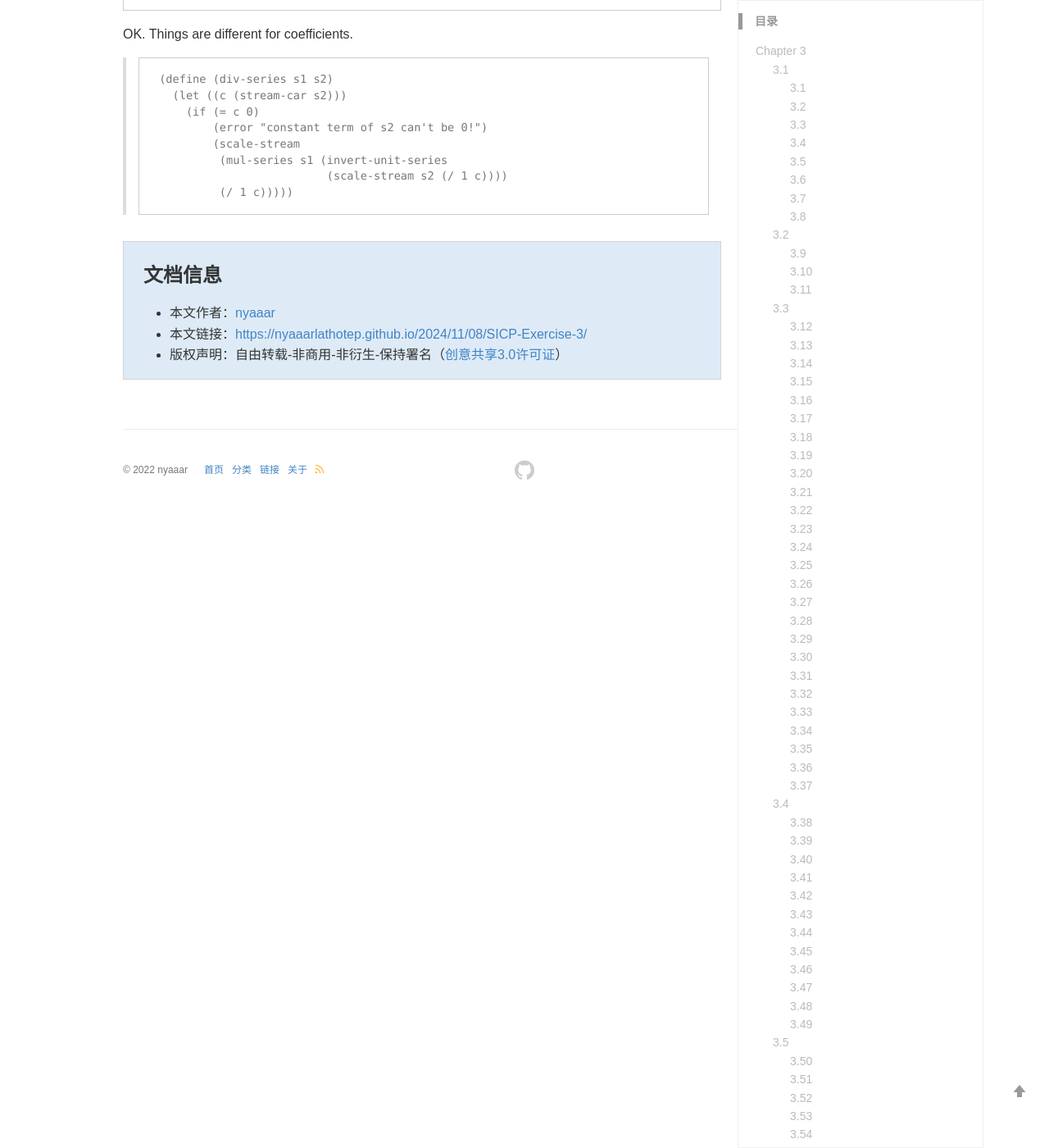
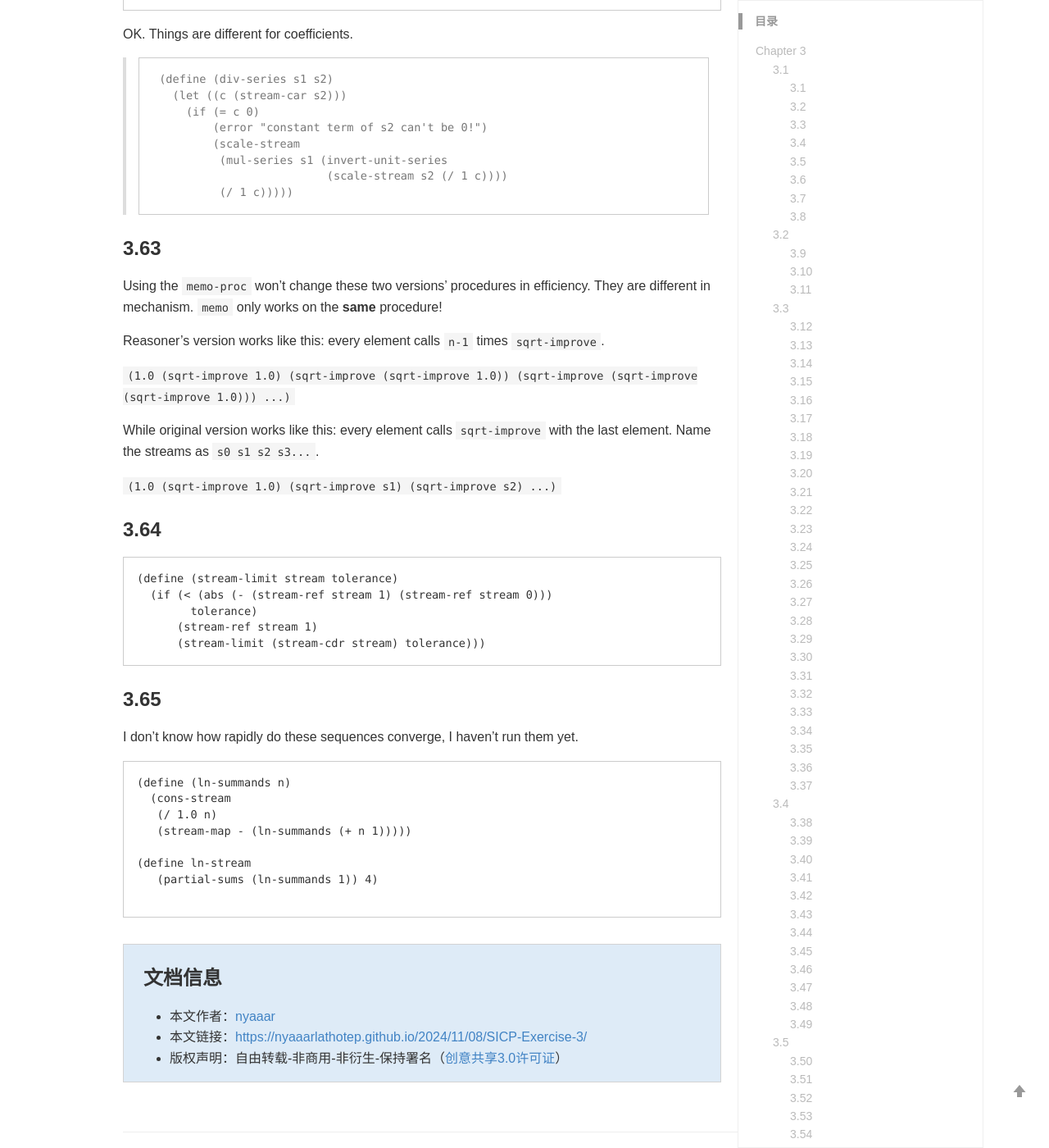
Before and after one commit to nyaaarlathotep/nyaaarlathotep.github.io, a Jekyll site: the page built from _posts/2024-11-8- SICP Exercise 3.md, in a window 1280 px wide and 1400 px high, scrolled down 42701 px. Shown: the whole window at 82% size. Built offline with Jekyll 4.4.1, drawn with Linux system fonts in a browser that asks for light colours; comment, search, counter and statistics services are not loaded; a style sheet for code colours, icons or effects is not loaded; some of the changed text lies outside the part shown.

Commit message:
Update 2024-11-8- SICP Exercise 3.md

````diff
--- a/_posts/2024-11-8- SICP Exercise 3.md
+++ b/_posts/2024-11-8- SICP Exercise 3.md
@@ -279,7 +279,7 @@ I could use the original `monte-carlo`, it seems much easier.
 
 ### 3.6
 
-We don't have `rand` or ` rand-update` in Racket. Oh, I find something: [2 SICP Language](https://docs.racket-lang.org/sicp-manual/SICP_Language.html). OK, it still doesn't work.
+We don't have `rand` or `rand-update` in Racket. Oh, I find something: [2 SICP Language](https://docs.racket-lang.org/sicp-manual/SICP_Language.html). OK, it still doesn't work.
 
 I guess it's Just another dispatch.
 
@@ -424,7 +424,7 @@ I'm not sure how to express the another call `(( ) )`.
 
 ![3.11-3](/images/sicp/3.11-3.png)
 
-` (define acc2 (make-account 100))`
+`(define acc2 (make-account 100))`
 
 They only share the same `dispatch` code.
 
@@ -871,7 +871,7 @@ Also, we may just modify the `assoc` and `insert!` so we could run the new imple
 
 Plz, no more drawings.
 
-` (define memo-fib...)` ` (define (memoize f)...)`
+`(define memo-fib...)` `(define (memoize f)...)`
 
 ![3.25-1](/images/sicp/3.25-1.png)
 
@@ -887,7 +887,7 @@ So, the first element inserted in the table is `1`.
 
 ![3.25-3](/images/sicp/3.25-3.png)
 
-Then, the result of ` (memo-fib 2)` will be inserted in table.
+Then, the result of `(memo-fib 2)` will be inserted in table.
 
 ![3.25-4](/images/sicp/3.25-4.png)
 
@@ -1121,7 +1121,7 @@ More than these: 90\$, 110\$, 50\$... Mary makes this more complicated. The book
 
 We don't know the implementation of `make-serializer`. How could we make a conclusion? It could possibly make no changes.
 
-I guess these three.
+I guess answers are these three.
 
 101: P1 sets x to 100 and then P2 increments x to 101.
 
@@ -1596,3 +1596,40 @@ OK. Things are different for coefficients.
 >                           (scale-stream s2 (/ 1 c))))
 >           (/ 1 c)))))
 > ```
+
+### 3.63
+
+Using the `memo-proc` won't change these two versions' procedures in efficiency. They are different in mechanism. `memo` only works on the **same** procedure!
+
+Reasoner's version works like this: every element calls `n-1` times `sqrt-improve`.
+
+`(1.0 (sqrt-improve 1.0) (sqrt-improve (sqrt-improve 1.0)) (sqrt-improve (sqrt-improve (sqrt-improve 1.0))) ...)`
+
+While original version works like this: every element calls `sqrt-improve` with the last element. Name the streams as `s0 s1 s2 s3...`.
+
+`(1.0 (sqrt-improve 1.0) (sqrt-improve s1) (sqrt-improve s2) ...)`
+
+### 3.64
+
+```
+(define (stream-limit stream tolerance)
+  (if (< (abs (- (stream-ref stream 1) (stream-ref stream 0)))
+        tolerance)
+      (stream-ref stream 1)
+      (stream-limit (stream-cdr stream) tolerance)))
+```
+
+### 3.65
+
+I don't know how rapidly do these sequences converge, I haven't run them yet.
+
+```
+(define (ln-summands n)
+  (cons-stream
+   (/ 1.0 n)
+   (stream-map - (ln-summands (+ n 1)))))
+
+(define ln-stream
+   (partial-sums (ln-summands 1)) 4)
+
+```
````
